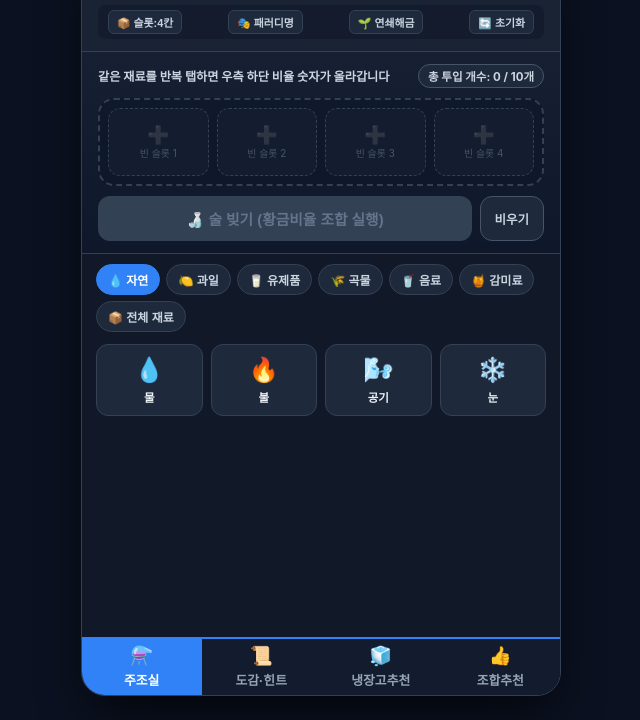
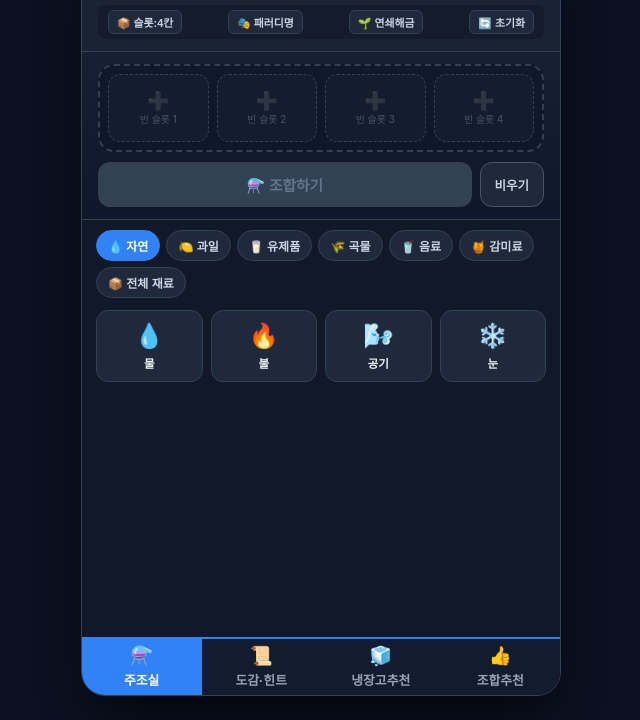
Before and after one commit to jhm9595/KSool_Gemini, a plain HTML site: page index.html in a window 1280 px wide. Shown: the part 80-800 px from the top of the page, without its empty margins (319-959 px from the left). Drawn offline with Linux system fonts and the light colour scheme.

Commit message:
Remove top pot status text/count pill and rename mix button to ⚗️ 조합하기

```diff
--- a/index.html
+++ b/index.html
@@ -45,16 +45,11 @@
   <!-- [탭 1] 주조실 (Crafting View) -->
   <section id="view-brew" class="view active">
     <div class="pot-section">
-      <div class="pot-status-bar">
-        <span>같은 재료를 반복 탭하면 우측 하단 비율 숫자가 올라갑니다</span>
-        <span id="total-count-pill" class="total-count-pill">총 투입 개수: 0 / 10개</span>
-      </div>
-
       <!-- 동적 조합 슬롯 (초안 4칸, 무제한 확장 가능) -->
       <div id="pot-slots-grid" class="pot-slots-grid"></div>
 
       <div class="pot-actions">
-        <button id="mix-btn" class="mix-btn" disabled>🍶 술 빚기 (황금비율 조합 실행)</button>
+        <button id="mix-btn" class="mix-btn" disabled>⚗️ 조합하기</button>
         <button id="clear-pot-btn" class="clear-pot-btn">비우기</button>
       </div>
     </div>
--- a/src/js/app.js
+++ b/src/js/app.js
@@ -168,16 +168,10 @@ class KSoolApp {
 
   _renderPotSlots() {
     const slotsGrid = document.getElementById('pot-slots-grid');
-    const countPill = document.getElementById('total-count-pill');
     const mixBtn = document.getElementById('mix-btn');
     if (!slotsGrid) return;
 
     const slots = this.craftingPot.getSlots();
-    const totalCount = this.craftingPot.getTotalCount();
-    const maxCount = this.config.maxTotalCount;
-
-    countPill.textContent = `총 투입 개수: ${totalCount} / ${maxCount}개`;
-    countPill.classList.toggle('full', totalCount >= maxCount);
     slotsGrid.classList.toggle('has-items', slots.length > 0);
     mixBtn.disabled = slots.length < 2;
 
```
